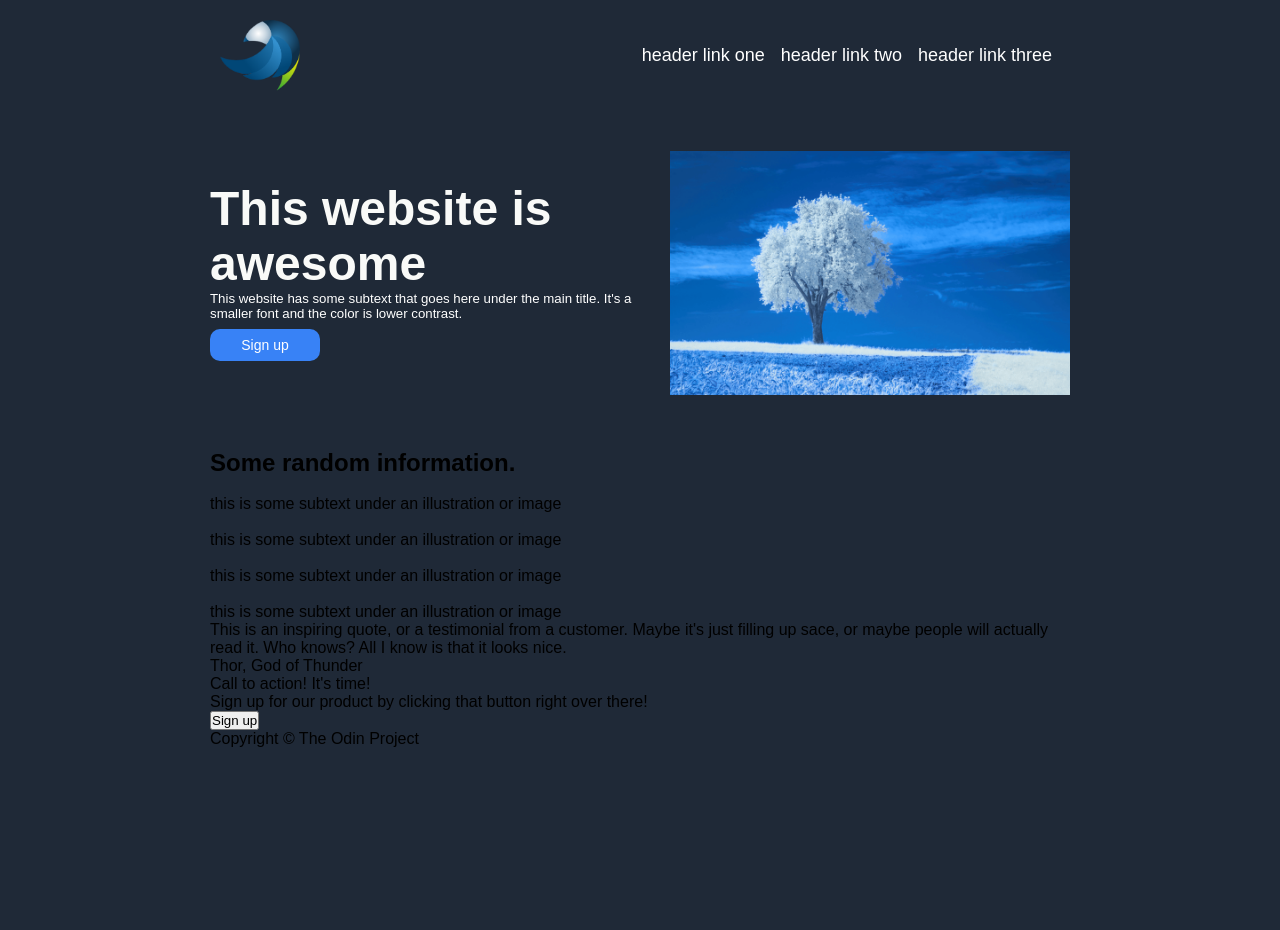
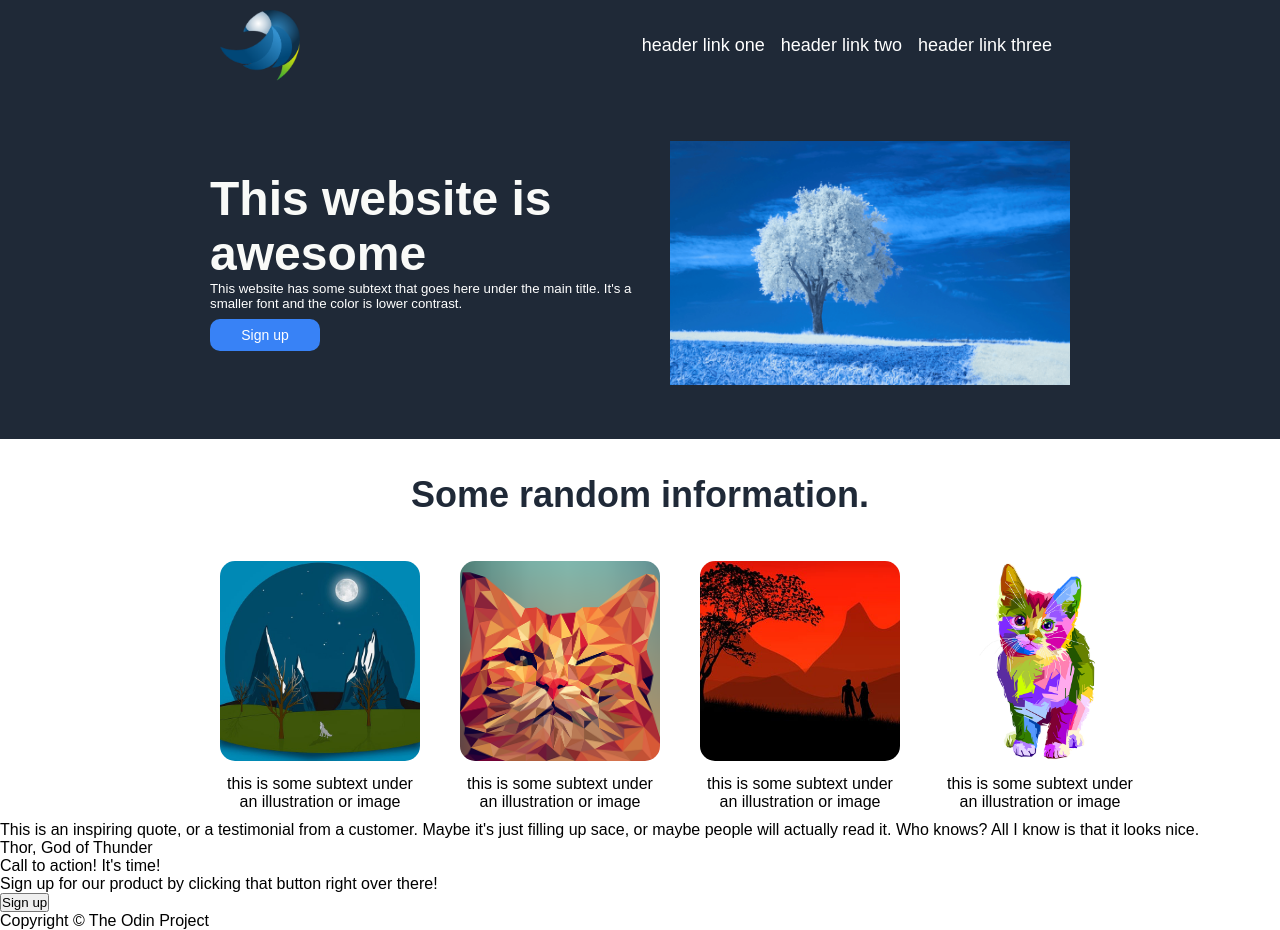
Before and after one commit to cqueiroga/landing-page, a plain HTML site: page index.html in a window 1280 px wide. Before the commit the page ends 800 px from the top, so only its background shows below. Drawn offline with Linux system fonts and the light colour scheme.

Commit message:
Updated information section
Changed element formatting and updated styles to allow sections to fill
full width of the page with the correct background color
Updated heading font for section
Add thumbnail images
Updated HTML elements to format images and text properly so appropriate
text was under the correct image
Style images with border radius

```diff
--- a/css/styles.css
+++ b/css/styles.css
@@ -3,19 +3,19 @@
     padding: 0
 }
 
-html {
+body {
+    margin: auto;
+    font-family: Arial, Helvetica, sans-serif;
+}
+
+#nav-hero-background {
+    color: white;
     background-color: #1F2937;
 }
 
-body {
+#nav-hero-container {
+    margin: auto;
     width: 860px;
-    margin: auto;
-    padding: 10px;
-    font-family: Arial, Helvetica, sans-serif;
-}
-
-#nav-hero-container {
-    color: white;
 }
 
 #nav-container {
@@ -79,3 +79,36 @@ body {
 #hero-img {
     width: 400px;
 }
+
+#thumbnail-container {
+    width: 860px;
+    margin: auto;
+}
+
+#thumbnail-container h2 {
+    font-size: 36px;
+    font-weight: extra-bold;
+    color: #1F2937;
+    display: flex;
+    justify-content: center;
+    padding: 35px 0px;
+}
+
+#thumbnail-row {
+    display: flex;
+    gap: 20px;
+}
+
+#thumbnail-row img {
+    width: 200px;
+    border-radius: 15px;
+    margin-bottom: 10px;
+}
+
+#thumbnail-row p {
+    text-align: center;
+}
+
+#tn1-container, #tn2-container, #tn3-container, #tn4-container {
+    margin: 10px;
+}
--- a/index.html
+++ b/index.html
@@ -6,6 +6,7 @@
     <link rel="stylesheet" href="css/styles.css">
 </head>
 <body>
+<div id="nav-hero-background">
 <div id="nav-hero-container">
 <!-- Navigation -->
 <nav>
@@ -32,22 +33,35 @@
     </div>
 </div>
 </div>
+</div>
 
 <!-- 4 Images/thumbnail section -->
+<div id="thumbnail-background">
 <div id="thumbnail-container">
     <h2>Some random information.</h2>
 
-    <img>
-    <p>this is some subtext under an illustration or image</p>
+    <div id="thumbnail-row">
+        <div id="tn1-container">
+            <img id="tn1" src="images/tn1.png" alt="Moon and mountains image">
+            <p>this is some subtext under an illustration or image</p>
+        </div>
 
-    <img>
-    <p>this is some subtext under an illustration or image</p>
+        <div id="tn2-container">
+            <img id="tn2" src="images/tn2.png" alt="Orange cat">
+            <p>this is some subtext under an illustration or image</p>
+        </div>
 
-    <img>
-    <p>this is some subtext under an illustration or image</p>
+        <div id="tn3-container">
+            <img id="tn3" src="images/tn3.png" alt="Photo of a couple">
+            <p>this is some subtext under an illustration or image</p>
+        </div>
 
-    <img>
-    <p>this is some subtext under an illustration or image</p>
+        <div id="tn4-container">
+            <img id="tn4" src="images/tn4.png" alt="Colorful cat">
+            <p>this is some subtext under an illustration or image</p>
+        </div>
+</div>
+</div>
 </div>
 
 <!--Testimonial -->
```
Also changed, not shown: images/tn1.png (added), images/tn2.png (added), images/tn3.jpeg (added), images/tn3.png (added), images/tn4.png (added), 1 other file.
